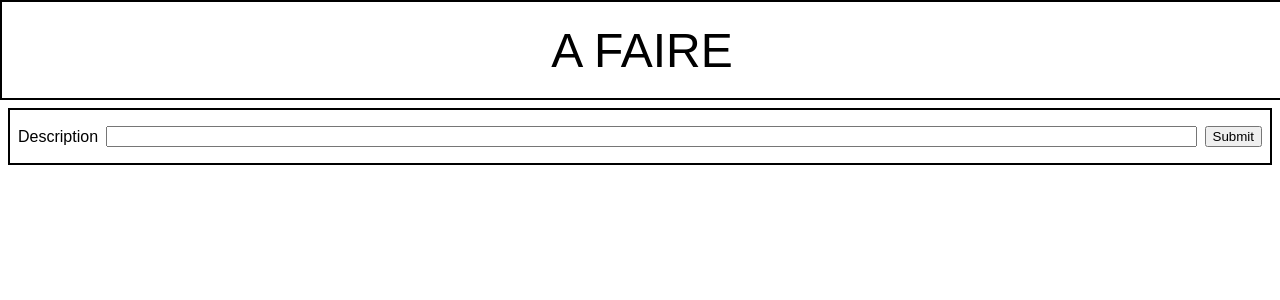
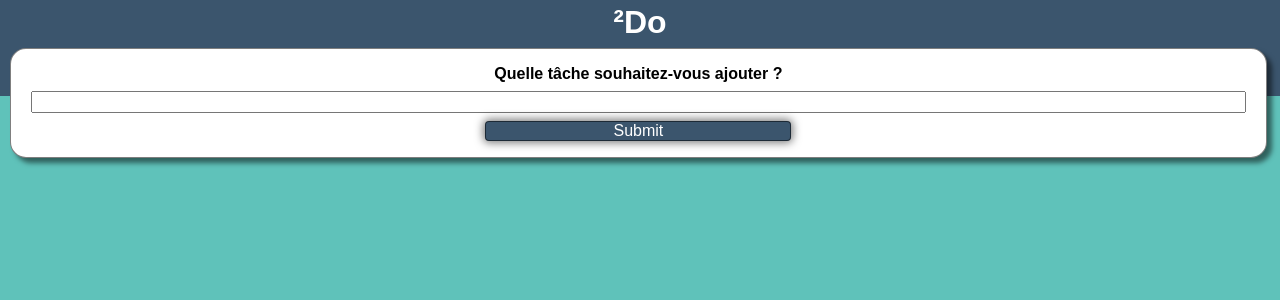
Before and after one commit to Lau-Hinnekint/ToDoList, a PHP site: page /todo.php in a window 1280 px wide. Shown: the top 300 px of the page. Run offline with PHP 8.4, Linux system fonts and the light colour scheme; data that the repository does not hold is empty; some web fonts are replaced.

Commit message:
UPDATE DESIGN WITH CORRECT PAGE

```diff
--- a/SQL/request_SQL.sql
+++ b/SQL/request_SQL.sql
@@ -2,13 +2,13 @@ CREATE DATABASE IF NOT EXISTS 2DO;
 USE 2DO;
 
 CREATE TABLE status(
-   ID_status INT,
+   ID_status INT NOT NULL AUTO_INCREMENT,
    status_name VARCHAR(50) NOT NULL,
    PRIMARY KEY(ID_status)
 );
 
 CREATE TABLE task(
-   ID_task INT,
+   ID_task INT NOT NULL AUTO_INCREMENT,
    task_name VARCHAR(50) NOT NULL,
    task_creation_date DATETIME NOT NULL,
    task_description VARCHAR(255),
--- a/css/reset.css
+++ b/css/reset.css
@@ -1,45 +1,38 @@
-html, body, div, span, applet, object, iframe,
-h1, h2, h3, h4, h5, h6, p, blockquote, pre,
-a, abbr, acronym, address, big, cite, code,
-del, dfn, em, img, ins, kbd, q, s, samp,
-small, strike, strong, sub, sup, tt, var,
-b, u, i, center,
-dl, dt, dd, ol, ul, li,
-fieldset, form, label, legend,
-table, caption, tbody, tfoot, thead, tr, th, td,
-article, aside, canvas, details, embed,
-figure, figcaption, footer, header, hgroup,
-menu, nav, output, ruby, section, summary,
-time, mark, audio, video {
-	margin: 0;
-	padding: 0;
-	border: 0;
-	font-size: 100%;
-	font: inherit;
-	vertical-align: baseline;
+*,
+*:before,
+*:after {
+    box-sizing: inherit;
 }
-/* HTML5 display-role reset for older browsers */
-article, aside, details, figcaption, figure,
-footer, header, hgroup, menu, nav, section {
-	display: block;
+
+html {
+    box-sizing: border-box;
 }
-body {
-	/* line-height: 1; */
+
+body,
+a,
+ul,
+ol,
+li,
+p,
+h1,
+h2,
+h3,
+h4,
+h5,
+h6,
+input {
+    padding: 0;
     margin: 0;
-	padding: 0;
+    font-size: 0;
 }
-ol, ul {
-	list-style: none;
+
+ul,
+ol {
+    list-style: none;
 }
-blockquote, q {
-	quotes: none;
+
+a:link,
+a:visited {
+    text-decoration: none;
+    color: inherit;
 }
-blockquote:before, blockquote:after,
-q:before, q:after {
-	content: '';
-	content: none;
-}
-table {
-	border-collapse: collapse;
-	border-spacing: 0;
-}
--- a/css/style.css
+++ b/css/style.css
@@ -3,17 +3,7 @@
 @import url("variables.css");
 
 
-.navbar_container {
-    border: 2px black solid;
-    height: 6rem;
-    width: 100%;
-    display: flex;
-    flex-direction: row;
-    justify-content: center;
-    align-items: center;
-}
-
-.toggle {
+/* .toggle {
     display: block;
     cursor: pointer;
     font-size: 3rem;
@@ -63,54 +53,105 @@
     border-top: none;
     padding: 1rem;
     background-color: white;
+} */
+
+html {
+    background-color: var(--secondary);
+}
+
+/* #################### HEADER #################### */
+
+.navbar_container {
+    height: 6rem;
+    width: 100%;
+    background-color: var(--primary);
 }
 
 .navbar_ttl {
-    font-size: 3rem;
-    color: rgb(0, 0, 0);
+    position: absolute;
+    max-height: 3rem;
+    top: .5rem;
+    left: 50%;
+    transform: translate(-50%, -10%);
+    color: var(--white);
+    font-size: 2rem;
+}
+
+/* #################### FORMULAIRE #################### */
+
+.form_container {
+    position: absolute;
+    top: 3rem;
+    width: calc(100% - 1.4rem);
+    border-radius: 1rem;
+    border: .1px solid var(--black-trans);
+    box-shadow: 5px 5px 5px var(--black-trans);
+    background-color: var(--white);
     padding: 1rem;
-    margin: 0 auto 0 auto;
+    margin: 0 0 0 .6rem;
+}
+
+.form_title{
+    text-align: center;
+    margin: 0 auto .5rem auto;
+    font-size: 1rem;
+}
+
+.input_container{
+    width: 100%;
+    display: flex;
+    flex-direction: column;
+    gap: .5rem;
+    justify-items: center;
+    align-items: center;
+}
+
+.input_field {
+    width: calc(100% - .5rem);
+    font-size: 1rem;
+}
+
+.input_submit {
+    cursor: pointer;
+    width: 25%;
+    justify-self: center;
+    font-size: 1rem;
+    color: var(--white);
+    background-color: var(--primary);
+    border: .1px solid var(--black-trans);
+    border-radius: .25rem;
+    box-shadow: 0 0 8px 2px var(--black-trans);
+}
+
+/* #################### LISTE DES TACHES #################### */
+
+.task {
+    margin: 5rem auto 0 auto;
 }
 
 .task_container {
-    border : 2px solid black;
-    padding: .5rem;
-    margin: .5rem;
+    border-radius: 1rem;
+    border: .1px solid var(--black-trans);
+    box-shadow: 5px 5px 5px var(--black-trans);
+    width: calc(100% - 1.3rem);
+    margin: 1rem .5rem 1rem .5rem;
+    background-color: var(--white);
+    display: flex;
+    flex-direction: row;
+    justify-content: space-between;
 }
-.task_ttl {
+
+/* .task_ttl {
     font-size: 1.5rem;
     font-weight: 700;
-    color: black;
+    color: var(--white);
     text-align: center;
-}
+} */
 
 .task_list {
     font-size: 1rem;
     color: black;
     list-style: none;
     text-align: center;
+    margin: 1rem;
 }
-
-footer {
-    position: sticky ;
-    bottom: 0;
-}
-
-.form {
-border: 2px solid black;
-padding: .5rem;
-margin: .5rem;
-display: flex;
-flex-direction: row;
-justify-content: center;
-align-items: center;
-}
-
-.form_input {
-    width:100%;
-    margin :.5rem;
-}
-
-.form_submit {
-    cursor: pointer;
-}
--- a/css/variables.css
+++ b/css/variables.css
@@ -0,0 +1,10 @@
+:root {
+    --primary : #3B556D;
+    --secondary : #5FC2BA;
+    --primary-trans : #3B556D80;
+    --secondary--trans : #5FC2BA80;
+    --white : #FFFFFF;
+    --white-trans : #FFFFFF80;
+    --black : #000000;
+    --black-trans : #00000080;
+}
--- a/js/script.js
+++ b/js/script.js
@@ -1,10 +1,10 @@
 // # BURGER MENU #
 
 
-const action = document.querySelector('.toggle');
-const nav = document.querySelector('nav');
+// const action = document.querySelector('.toggle');
+// const nav = document.querySelector('nav');
 
 
-action.addEventListener('click', function () {
-    nav.classList.toggle('open');
-});
+// action.addEventListener('click', function () {
+//     nav.classList.toggle('open');
+// });
--- a/require/_footer.php
+++ b/require/_footer.php
@@ -1,15 +1,6 @@
 <footer>
 
-    <form action= "add.php" method="post" class="form">
-        <label for="add_description"> Description </label>
-        <input class="form_input" type="text" name="description" id="add_description">
-        <input class="form_submit" type="submit" name="submit"><br>
-        <?php
-            if (array_key_exists('msg', $_GET)) {
-                echo '<p>'. $_GET['msg'] . '</p>';
-            }
-        ?>
-    </form>
+
 
 </footer>
 
--- a/require/_header.php
+++ b/require/_header.php
@@ -2,18 +2,18 @@
     <nav>
         <section class="navbar_container">
 
-            <article class="toggle">
+            <h1 class="navbar_ttl"><?=$title?></h1>
+
+            <!-- <article class="toggle">
                 <i id="open" class="fa-solid fa-bars"></i>
                 <i id="close" class="fa-solid fa-rectangle-xmark"></i>
-            </article>
+            </article> -->
 
-            <ul class="menu">
+            <!-- <ul class="menu">
                 <li class="menu_items"><a href="todo.php">A FAIRE</a></li>
                 <li class="menu_items"><a href="ongoing.php">EN COURS</a></li>
                 <li class="menu_items"><a href="done.php">TERMINER</a></li>
-            </ul>
-
-            <h1 class="navbar_ttl"><?=$title?></h1>
+            </ul> -->
 
         </section>
     </nav>
--- a/todo.php
+++ b/todo.php
@@ -1,6 +1,6 @@
 <?php
 
-$title = "A FAIRE";
+$title = "²Do";
 include 'require/_html.php';
 include 'require/_header.php';
 require 'require/_bdd.php';
@@ -9,18 +9,39 @@ require 'require/_bdd.php';
 
 <body>
 
+    <form action= "add.php" method="post" class="form_container">
+        <label for="add_description"><h2 class="form_title">Quelle tâche souhaitez-vous ajouter ?</h2></label>
+        <div class="input_container">
+        <input class="input_field" type="text" name="description" id="add_description">
+        <input class="input_submit" type="submit" name="submit">
+        </div>
+        <?php
+            if (array_key_exists('msg', $_GET)) {
+                echo '<p>'. $_GET['msg'] . '</p>';
+            }
+        ?>
+    </form>
+
 <?php
 
-$query = $dbCo->prepare("SELECT task_description, task_name, task_creation_date FROM task WHERE task_order = 1 ORDER BY task_creation_date desc");
-$query->execute();
-$result = $query->fetchAll() ;
+    $query = $dbCo->prepare("SELECT task_name, task_creation_date, task_description, status_name
+                            FROM task t
+                                JOIN status s USING (ID_status)
+                            ORDER BY task_creation_date desc");
+    $query->execute();
+    $result = $query->fetchAll() ;
+
+echo '<ul class="task">';
 
 foreach ($result as $task) {
-    echo '<ul class="task_container">';
+    echo '<div class="task_container">';
     // echo '<p class ="task_ttl">' . $task['task_name'] . '</p>';
     echo '<li class="task_list">'. $task['task_description'] .'</li>';
-    echo '</ul>';
+    echo '<li class="task_list">'. $task['status_name'] .'</li>';
+    echo '</div>';
 }
+
+echo '</ul>';
 
 ?>
 
```
Also changed, not shown: SQL/status.sql (added, +15 -0 lines), SQL/task.sql (+10 -10 lines), done.php (deleted, +0 -33 lines), ongoing.php (deleted, +0 -32 lines).
